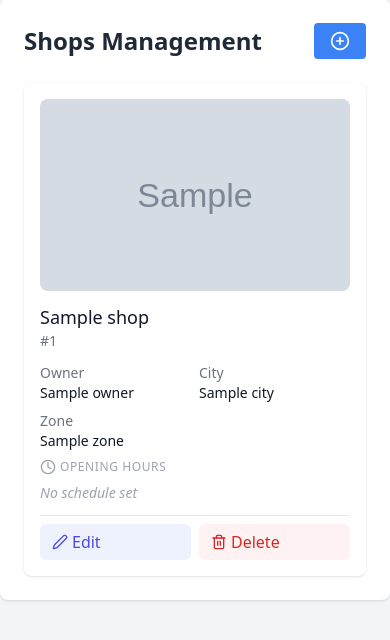
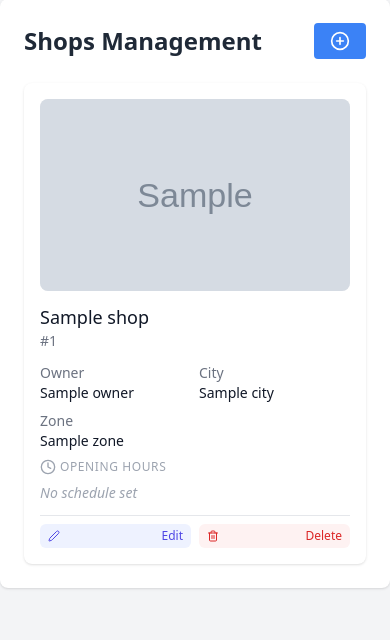
Before and after one commit to unifica-paraguay/mayoristas-paraguay-backend, a Python web app: template app/templates/shops.html in a window 390 px wide. Shown: the part 89-729 px from the top of the page. Run offline with Jinja, Linux system fonts and the light colour scheme; the template is opened without the code that fills it: most values are stand-ins (such as "Sample title", 1, 10 or a date in 2020); grey boxes marked "Sample" are stand-in pictures; some libraries are stand-ins or nearby versions.

Commit message:
feat(shops): improve table visualization and layout
- Reorganize columns and add missing data

- Group related information together

- Add category pages with color-coded badges

- Improve data display with icons and tooltips

- Make layout more compact and responsive

- Fix datetime formatting for working hours

```diff
--- a/app/templates/shops.html
+++ b/app/templates/shops.html
@@ -19,49 +19,55 @@
             <table class="min-w-full divide-y divide-gray-200 dark:divide-gray-700">
                 <thead class="bg-gray-50 dark:bg-gray-700">
                     <tr>
-                        <th class="px-6 py-3 text-left text-xs font-medium text-gray-500 dark:text-gray-400 uppercase tracking-wider">ID</th>
-                        <th class="px-6 py-3 text-left text-xs font-medium text-gray-500 dark:text-gray-400 uppercase tracking-wider">Name</th>
-                        <th class="px-6 py-3 text-left text-xs font-medium text-gray-500 dark:text-gray-400 uppercase tracking-wider">Owner</th>
-                        <th class="px-6 py-3 text-left text-xs font-medium text-gray-500 dark:text-gray-400 uppercase tracking-wider">City</th>
-                        <th class="px-6 py-3 text-left text-xs font-medium text-gray-500 dark:text-gray-400 uppercase tracking-wider">Zone</th>
-                        <th class="px-6 py-3 text-left text-xs font-medium text-gray-500 dark:text-gray-400 uppercase tracking-wider">Categories</th>
-                        <th class="px-6 py-3 text-left text-xs font-medium text-gray-500 dark:text-gray-400 uppercase tracking-wider">Opening Hours</th>
-                        <th class="px-6 py-3 text-left text-xs font-medium text-gray-500 dark:text-gray-400 uppercase tracking-wider">Actions</th>
+                        <th class="px-4 py-3 text-left text-xs font-medium text-gray-500 dark:text-gray-400 uppercase tracking-wider w-[80px]">ID</th>
+                        <th class="px-4 py-3 text-left text-xs font-medium text-gray-500 dark:text-gray-400 uppercase tracking-wider">Basic Info</th>
+                        <th class="px-4 py-3 text-left text-xs font-medium text-gray-500 dark:text-gray-400 uppercase tracking-wider">Location</th>
+                        <th class="px-4 py-3 text-left text-xs font-medium text-gray-500 dark:text-gray-400 uppercase tracking-wider">Categories</th>
+                        <th class="px-4 py-3 text-left text-xs font-medium text-gray-500 dark:text-gray-400 uppercase tracking-wider">Pages</th>
+                        <th class="px-4 py-3 text-left text-xs font-medium text-gray-500 dark:text-gray-400 uppercase tracking-wider">Schedule</th>
+                        <th class="px-4 py-3 text-left text-xs font-medium text-gray-500 dark:text-gray-400 uppercase tracking-wider w-[120px]">Actions</th>
                     </tr>
                 </thead>
                 <tbody class="bg-white dark:bg-gray-800 divide-y divide-gray-200 dark:divide-gray-700">
                     {% for shop in shops %}
                     <tr>
-                        <td class="px-6 py-4 whitespace-nowrap text-sm text-gray-500 dark:text-gray-400">{{ shop.id }}</td>
-                        <td class="px-6 py-4 text-sm font-medium text-gray-900 dark:text-white max-w-[200px]">
-                            <div class="relative group">
-                                <span class="inline-block w-full truncate">{{ shop.name[:20] }}{% if shop.name|length > 20 %}...{% endif %}</span>
-                                <div class="hidden group-hover:block absolute z-50 left-0 top-full mt-1 p-2 bg-gray-800 text-white text-sm rounded shadow-lg whitespace-normal max-w-xs">
-                                    {{ shop.name }}
+                        <td class="px-4 py-4 whitespace-nowrap text-sm text-gray-500 dark:text-gray-400">{{ shop.id }}</td>
+
+                        <!-- Basic Info Column -->
+                        <td class="px-4 py-4">
+                            <div class="space-y-1">
+                                <div class="text-sm font-medium text-gray-900 dark:text-white">{{ shop.name }}</div>
+                                <div class="flex items-center gap-2 text-sm text-gray-500 dark:text-gray-400">
+                                    <i data-lucide="user" class="w-4 h-4"></i>
+                                    <span>{{ shop.owner if shop.owner and shop.owner.strip() else "No owner" }}</span>
+                                </div>
+                                <div class="flex items-center gap-2 text-sm text-gray-500 dark:text-gray-400">
+                                    <i data-lucide="phone" class="w-4 h-4"></i>
+                                    <span>{{ shop.contact_number }}</span>
                                 </div>
                             </div>
                         </td>
-                        <td class="px-6 py-4 text-sm text-gray-500 dark:text-gray-400 max-w-[150px]">
-                            <div class="relative group">
-                                <span class="inline-block w-full truncate">{{ shop.owner[:15] }}{% if shop.owner|length > 15 %}...{% endif %}</span>
-                                <div class="hidden group-hover:block absolute z-50 left-0 top-full mt-1 p-2 bg-gray-800 text-white text-sm rounded shadow-lg whitespace-normal max-w-xs">
-                                    {{ shop.owner }}
-                                </div>
+
+                        <!-- Location Column -->
+                        <td class="px-4 py-4">
+                            <div class="flex items-center gap-2 text-sm text-gray-500 dark:text-gray-400">
+                                <i data-lucide="map-pin" class="w-4 h-4"></i>
+                                <span>
+                                    {% for zone in zones %}
+                                        {% if zone.id == shop.zone_id %}
+                                            {{ zone.name }}
+                                        {% endif %}
+                                    {% endfor %}
+                                </span>
                             </div>
                         </td>
-                        <td class="px-6 py-4 text-sm text-gray-500 dark:text-gray-400">{{ shop.city }}</td>
-                        <td class="px-6 py-4 text-sm text-gray-500 dark:text-gray-400">
-                            {% for zone in zones %}
-                                {% if zone.id == shop.zone_id %}
-                                    {{ zone.name }}
-                                {% endif %}
-                            {% endfor %}
-                        </td>
-                        <td class="px-6 py-4 text-sm text-gray-500 dark:text-gray-400 max-w-[250px]">
-                            <div class="flex flex-wrap gap-1">
+
+                        <!-- Categories Column -->
+                        <td class="px-4 py-4">
+                            <div class="flex flex-wrap gap-1 max-w-[250px]">
                                 {% for category in categories %}
                                     {% if category.id in shop.categories %}
-                                        <span class="inline-flex items-center gap-1 px-2 py-1 rounded-full text-xs font-medium bg-gray-100 dark:bg-gray-700 relative group">
+                                        <span class="inline-flex items-center gap-1 px-2 py-1 rounded-full text-xs font-medium bg-gray-100 dark:bg-gray-700 text-gray-800 dark:text-gray-200 relative group">
                                             {% if category.icon %}
                                                 {% set icon_name = category.icon[6:] %}
                                                 {% set kebab_case = namespace(value='') %}
@@ -72,9 +78,9 @@
                                                         {% set kebab_case.value = kebab_case.value + char.lower() %}
                                                     {% endif %}
                                                 {% endfor %}
-                                                <i data-lucide="{{ kebab_case.value }}" class="w-4 h-4 text-gray-600 dark:text-gray-400"></i>
+                                                <i data-lucide="{{ kebab_case.value }}" class="w-3 h-3"></i>
                                             {% endif %}
-                                            <span class="truncate max-w-[150px]">{{ category.name }}</span>
+                                            <span class="truncate max-w-[100px]">{{ category.name }}</span>
                                             <div class="hidden group-hover:block absolute z-50 left-0 top-full mt-1 p-2 bg-gray-800 text-white text-xs rounded shadow-lg whitespace-normal max-w-xs">
                                                 {{ category.name }}
                                             </div>
@@ -83,9 +89,41 @@
                                 {% endfor %}
                             </div>
                         </td>
-                        <td class="px-6 py-4 text-sm text-gray-500 dark:text-gray-400 min-w-[200px] max-w-[250px]">
+
+                        <!-- Category Pages Column -->
+                        <td class="px-4 py-4">
+                            <div class="flex flex-wrap gap-1">
+                                {% if 'recommended' in shop.categorie_pages %}
+                                    <span class="inline-flex items-center px-2 py-1 rounded-full text-xs font-medium bg-blue-100 dark:bg-blue-900/30 text-blue-700 dark:text-blue-400">
+                                        <i data-lucide="star" class="w-3 h-3 mr-1"></i>
+                                        Recommended
+                                    </span>
+                                {% endif %}
+                                {% if 'free_shipping' in shop.categorie_pages %}
+                                    <span class="inline-flex items-center px-2 py-1 rounded-full text-xs font-medium bg-green-100 dark:bg-green-900/30 text-green-700 dark:text-green-400">
+                                        <i data-lucide="truck" class="w-3 h-3 mr-1"></i>
+                                        Free Shipping
+                                    </span>
+                                {% endif %}
+                                {% if 'other_business' in shop.categorie_pages %}
+                                    <span class="inline-flex items-center px-2 py-1 rounded-full text-xs font-medium bg-purple-100 dark:bg-purple-900/30 text-purple-700 dark:text-purple-400">
+                                        <i data-lucide="briefcase" class="w-3 h-3 mr-1"></i>
+                                        Other Business
+                                    </span>
+                                {% endif %}
+                                {% if 'see_all' in shop.categorie_pages %}
+                                    <span class="inline-flex items-center px-2 py-1 rounded-full text-xs font-medium bg-gray-100 dark:bg-gray-700 text-gray-700 dark:text-gray-400">
+                                        <i data-lucide="list" class="w-3 h-3 mr-1"></i>
+                                        See All
+                                    </span>
+                                {% endif %}
+                            </div>
+                        </td>
+
+                        <!-- Schedule Column -->
+                        <td class="px-4 py-4">
                             {% if shop.working_hours %}
-                                <div class="flex flex-col gap-1">
+                                <div class="space-y-1">
                                     {% set ns = namespace(hours_map={}) %}
                                     {% set days = ['lunes', 'martes', 'miércoles', 'jueves', 'viernes', 'sábado', 'domingo'] %}
 
@@ -100,11 +138,11 @@
                                     {% endfor %}
 
                                     {% for hours, days_list in ns.hours_map.items() %}
-                                        <div class="flex items-center gap-2 py-1 px-2 -mx-2 rounded-md hover:bg-gray-50 dark:hover:bg-gray-700/50 transition-colors">
-                                            <div class="flex flex-wrap gap-1 min-w-[120px]">
+                                        <div class="flex items-center gap-2 py-1 px-2 -mx-2 rounded-md text-sm">
+                                            <div class="flex flex-wrap gap-1 min-w-[90px]">
                                                 {% for day in days_list %}
                                                     <span title="{{ day|capitalize }}"
-                                                          class="inline-flex items-center justify-center w-5 h-5 rounded-full text-[11px] font-medium tracking-wider uppercase
+                                                          class="inline-flex items-center justify-center w-5 h-5 rounded-full text-[10px] font-medium tracking-wider uppercase
                                                           {% if hours == '08:00-18:00' %}
                                                               bg-blue-100 dark:bg-blue-900/30 text-blue-700 dark:text-blue-400
                                                           {% elif hours == '09:00-18:00' %}
@@ -116,37 +154,33 @@
                                                     </span>
                                                 {% endfor %}
                                             </div>
-                                            <span class="font-medium text-gray-900 dark:text-white">{{ hours }}</span>
+                                            <span class="font-medium text-gray-900 dark:text-white text-xs">{{ hours }}</span>
                                         </div>
                                     {% endfor %}
                                 </div>
                             {% else %}
-                                <span class="text-gray-400 dark:text-gray-500 italic">No schedule set</span>
+                                <span class="text-gray-400 dark:text-gray-500 italic text-sm">No schedule set</span>
                             {% endif %}
                         </td>
-                        <td class="px-6 py-4 text-sm font-medium">
-                            <div class="flex flex-col space-y-2">
+
+                        <!-- Actions Column -->
+                        <td class="px-4 py-4">
+                            <div class="flex flex-col gap-2">
                                 <button onclick="openShopImage('{{ shop.img }}')"
-                                        class="text-yellow-600 dark:text-yellow-500 hover:text-yellow-900 dark:hover:text-yellow-400 inline-flex items-center justify-between w-full gap-1 bg-yellow-50 dark:bg-yellow-900/20 hover:bg-yellow-100 dark:hover:bg-yellow-900/30 px-3 py-1.5 rounded-md transition-colors">
-                                    <span class="flex items-center gap-1">
-                                        <i data-lucide="image" class="w-4 h-4"></i>
-                                        View Image
-                                    </span>
+                                        class="text-yellow-600 dark:text-yellow-500 hover:text-yellow-900 dark:hover:text-yellow-400 inline-flex items-center justify-between w-full gap-1 bg-yellow-50 dark:bg-yellow-900/20 hover:bg-yellow-100 dark:hover:bg-yellow-900/30 px-2 py-1 rounded-md transition-colors text-xs">
+                                    <i data-lucide="image" class="w-3 h-3"></i>
+                                    <span>View</span>
                                 </button>
                                 <button data-shop='{{ shop.model_dump() | tojson | safe }}'
                                         onclick="editShop(this.dataset.shop)"
-                                        class="text-indigo-600 dark:text-indigo-500 hover:text-indigo-900 dark:hover:text-indigo-400 inline-flex items-center justify-between w-full gap-1 bg-indigo-50 dark:bg-indigo-900/20 hover:bg-indigo-100 dark:hover:bg-indigo-900/30 px-3 py-1.5 rounded-md transition-colors">
-                                    <span class="flex items-center gap-1">
-                                        <i data-lucide="edit-2" class="w-4 h-4"></i>
-                                        Edit
-                                    </span>
+                                        class="text-indigo-600 dark:text-indigo-500 hover:text-indigo-900 dark:hover:text-indigo-400 inline-flex items-center justify-between w-full gap-1 bg-indigo-50 dark:bg-indigo-900/20 hover:bg-indigo-100 dark:hover:bg-indigo-900/30 px-2 py-1 rounded-md transition-colors text-xs">
+                                    <i data-lucide="edit-2" class="w-3 h-3"></i>
+                                    <span>Edit</span>
                                 </button>
                                 <button onclick="deleteShop('{{ shop.id }}')"
-                                        class="text-red-600 dark:text-red-500 hover:text-red-900 dark:hover:text-red-400 inline-flex items-center justify-between w-full gap-1 bg-red-50 dark:bg-red-900/20 hover:bg-red-100 dark:hover:bg-red-900/30 px-3 py-1.5 rounded-md transition-colors">
-                                    <span class="flex items-center gap-1">
-                                        <i data-lucide="trash-2" class="w-4 h-4"></i>
-                                        Delete
-                                    </span>
+                                        class="text-red-600 dark:text-red-500 hover:text-red-900 dark:hover:text-red-400 inline-flex items-center justify-between w-full gap-1 bg-red-50 dark:bg-red-900/20 hover:bg-red-100 dark:hover:bg-red-900/30 px-2 py-1 rounded-md transition-colors text-xs">
+                                    <i data-lucide="trash-2" class="w-3 h-3"></i>
+                                    <span>Delete</span>
                                 </button>
                             </div>
                         </td>
@@ -211,11 +245,11 @@
                             {% endfor %}
 
                             {% for hours, days_list in ns.hours_map.items() %}
-                                <div class="flex items-center gap-2 py-1 px-2 -mx-2 rounded-md hover:bg-gray-50 dark:hover:bg-gray-700/50 transition-colors">
-                                    <div class="flex flex-wrap gap-1 min-w-[120px]">
+                                <div class="flex items-center gap-2 py-1 px-2 -mx-2 rounded-md text-sm">
+                                    <div class="flex flex-wrap gap-1 min-w-[90px]">
                                         {% for day in days_list %}
                                             <span title="{{ day|capitalize }}"
-                                                  class="inline-flex items-center justify-center w-5 h-5 rounded-full text-[11px] font-medium tracking-wider uppercase
+                                                  class="inline-flex items-center justify-center w-5 h-5 rounded-full text-[10px] font-medium tracking-wider uppercase
                                                   {% if hours == '08:00-18:00' %}
                                                       bg-blue-100 dark:bg-blue-900/30 text-blue-700 dark:text-blue-400
                                                   {% elif hours == '09:00-18:00' %}
@@ -227,12 +261,12 @@
                                                     </span>
                                         {% endfor %}
                                     </div>
-                                    <span class="font-medium text-gray-900 dark:text-white">{{ hours }}</span>
+                                    <span class="font-medium text-gray-900 dark:text-white text-xs">{{ hours }}</span>
                                 </div>
                             {% endfor %}
                         </div>
                     {% else %}
-                        <span class="text-gray-400 dark:text-gray-500 italic">No schedule set</span>
+                        <span class="text-gray-400 dark:text-gray-500 italic text-sm">No schedule set</span>
                     {% endif %}
                 </div>
             </div>
@@ -240,18 +274,14 @@
             <div class="flex items-center justify-end space-x-2 pt-2 border-t dark:border-gray-700">
                 <button data-shop='{{ shop.model_dump() | tojson | safe }}'
                         onclick="editShop(this.dataset.shop)"
-                        class="text-indigo-600 dark:text-indigo-500 hover:text-indigo-900 dark:hover:text-indigo-400 inline-flex items-center justify-between w-full gap-1 bg-indigo-50 dark:bg-indigo-900/20 hover:bg-indigo-100 dark:hover:bg-indigo-900/30 px-3 py-1.5 rounded-md transition-colors">
-                    <span class="flex items-center gap-1">
-                        <i data-lucide="edit-2" class="w-4 h-4"></i>
-                        Edit
-                    </span>
+                        class="text-indigo-600 dark:text-indigo-500 hover:text-indigo-900 dark:hover:text-indigo-400 inline-flex items-center justify-between w-full gap-1 bg-indigo-50 dark:bg-indigo-900/20 hover:bg-indigo-100 dark:hover:bg-indigo-900/30 px-2 py-1 rounded-md transition-colors text-xs">
+                    <i data-lucide="edit-2" class="w-3 h-3"></i>
+                    <span>Edit</span>
                 </button>
                 <button onclick="deleteShop('{{ shop.id }}')"
-                        class="text-red-600 dark:text-red-500 hover:text-red-900 dark:hover:text-red-400 inline-flex items-center justify-between w-full gap-1 bg-red-50 dark:bg-red-900/20 hover:bg-red-100 dark:hover:bg-red-900/30 px-3 py-1.5 rounded-md transition-colors">
-                    <span class="flex items-center gap-1">
-                        <i data-lucide="trash-2" class="w-4 h-4"></i>
-                        Delete
-                    </span>
+                        class="text-red-600 dark:text-red-500 hover:text-red-900 dark:hover:text-red-400 inline-flex items-center justify-between w-full gap-1 bg-red-50 dark:bg-red-900/20 hover:bg-red-100 dark:hover:bg-red-900/30 px-2 py-1 rounded-md transition-colors text-xs">
+                    <i data-lucide="trash-2" class="w-3 h-3"></i>
+                    <span>Delete</span>
                 </button>
             </div>
         </div>
```
